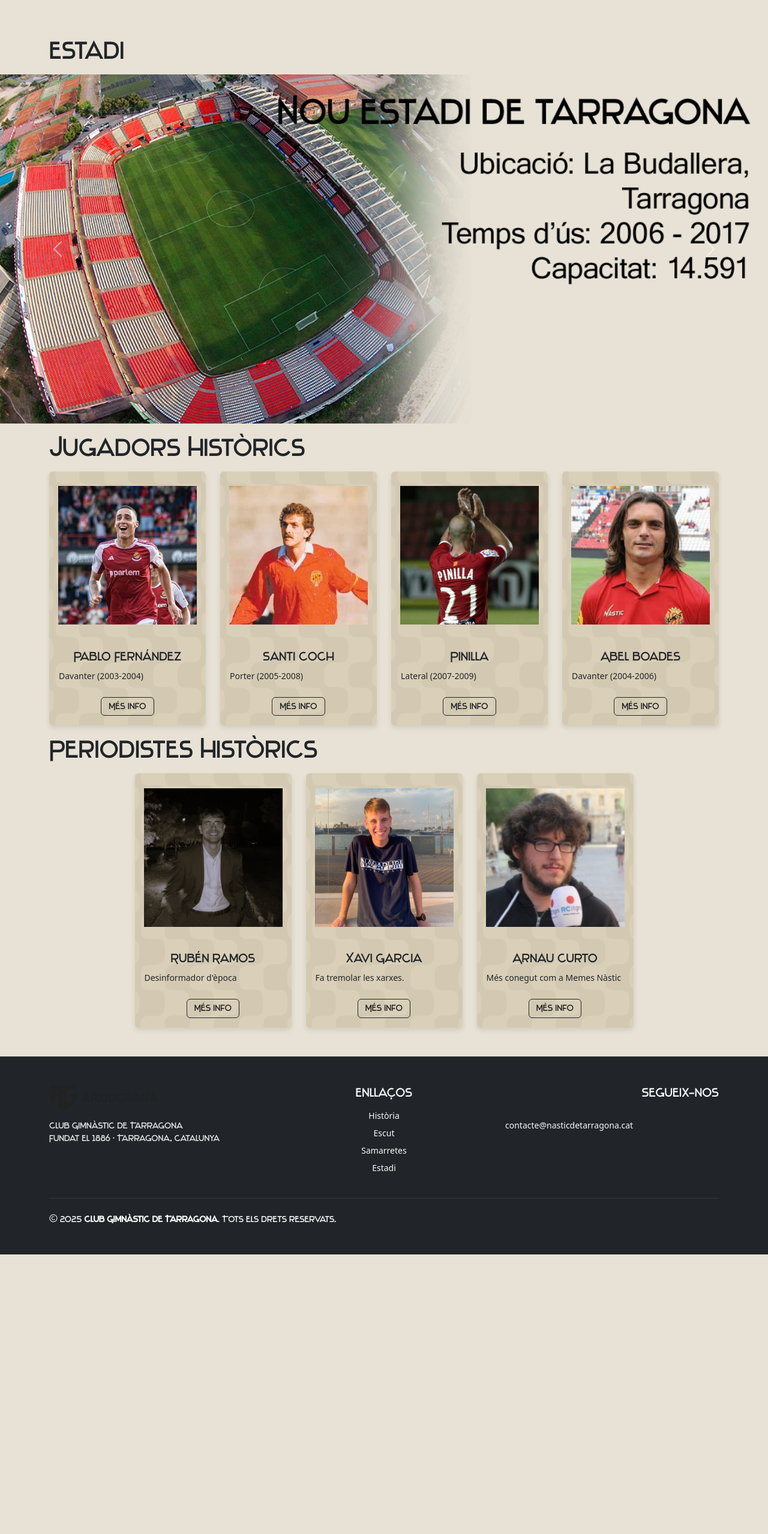
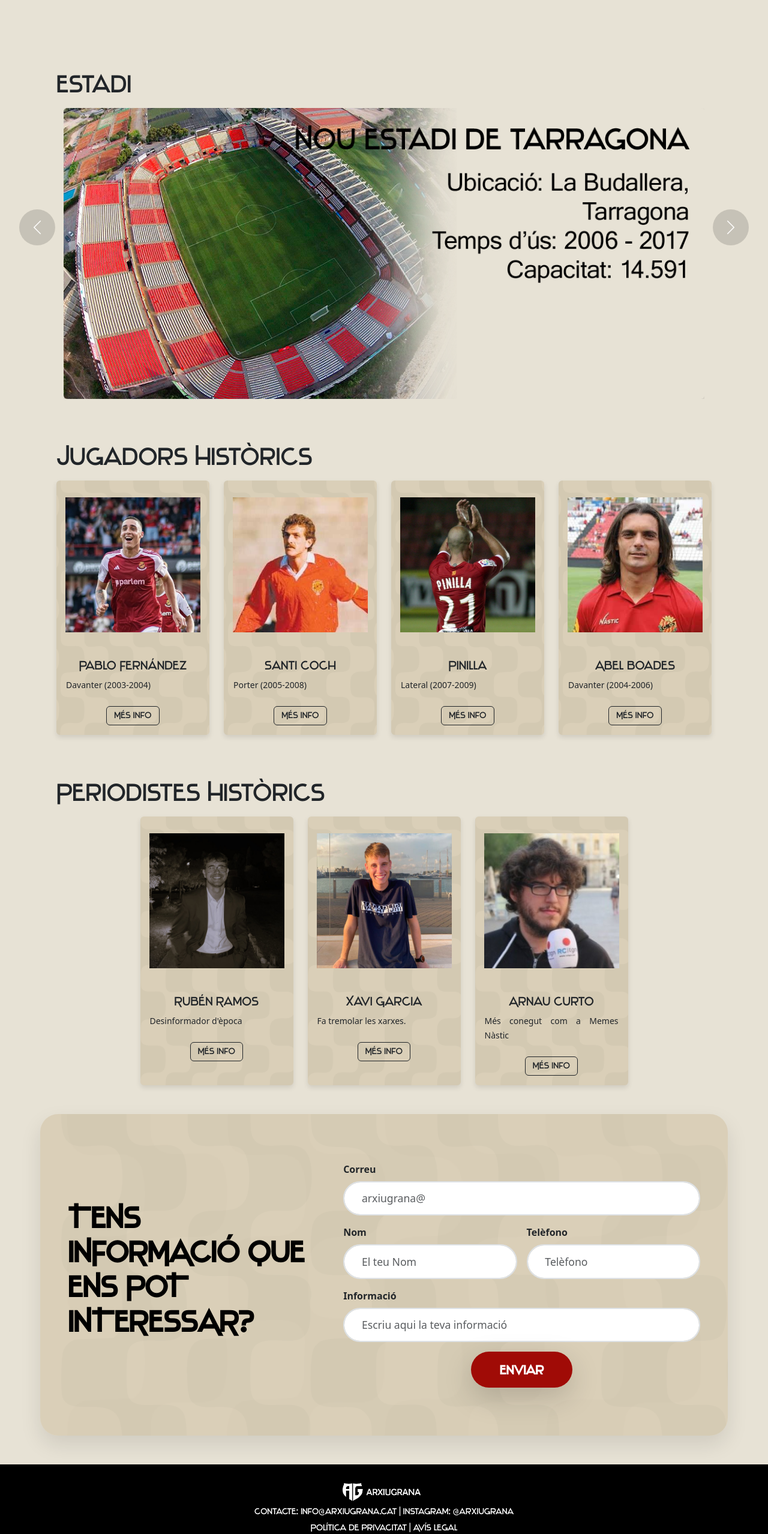
Before and after one commit to ramonlloorach/nasitc, a plain HTML site: page index.html in a window 1280 px wide. Shown: the part 9220-11777 px from the top of the page at 60% size. Before the commit the page ends 11311 px from the top, so only its background shows below. Drawn offline with nearby package versions, Linux system fonts and the light colour scheme.

Commit message:
penjar casi final

```diff
--- a/estils.css
+++ b/estils.css
@@ -209,3 +209,157 @@ section {
     line-height: 1.5;
     color: #333;
 }
+
+/* --- FLETXES FORA DEL MARGE + ESTIL PERSONALITZAT --- */
+#estadi {
+    overflow: visible !important;
+}
+
+.custom-arrow {
+    position: absolute;
+    top: 50%;
+    transform: translateY(-50%);
+    width: 60px;
+    height: 60px;
+    background-color: rgba(0, 0, 0, 0.169);
+    border-radius: 50%;
+    display: flex;
+    align-items: center;
+    justify-content: center;
+    opacity: 0.85;
+    transition: all 0.3s ease;
+}
+
+.custom-arrow:hover {
+    background-color: rgba(0, 0, 0, 0.95);
+    opacity: 1;
+    transform: translateY(-50%) scale(1.1);
+}
+
+/* Fletxa esquerra: fora a l'esquerra */
+.carousel-control-prev.custom-arrow {
+    left: -50px;
+}
+
+/* Fletxa dreta: fora a la dreta */
+.carousel-control-next.custom-arrow {
+    right: -50px;
+}
+
+/* Icones més grans i blanques */
+.custom-arrow .carousel-control-prev-icon,
+.custom-arrow .carousel-control-next-icon {
+    width: 28px;
+    height: 28px;
+    background-size: 100%;
+    filter: brightness(0) invert(1);
+}
+
+/* En mòbil: més a prop però encara fora */
+@media (max-width: 768px) {
+    .custom-arrow {
+        width: 50px;
+        height: 50px;
+    }
+    .carousel-control-prev.custom-arrow { left: -20px; }
+    .carousel-control-next.custom-arrow { right: -20px; }
+}
+
+/* --- SUBSCRIPCIÓ A TOT L'AMPLE --- */
+.subscribe-section {
+    background-image: url('fotos web/altres/textura.png');
+    position: relative;
+    z-index: 1;
+    margin-left: -15px;
+    margin-right: -15px;
+    padding-left: 30px !important;
+    padding-right: 30px !important;
+    border-radius: 30px;
+    box-shadow: 0 15px 35px rgba(0,0,0,0.1);
+    overflow: hidden;
+}
+
+/* Fons amb textura */
+.subscribe-section::before {
+    content: '';
+    position: absolute;
+    top: 0; left: 0; right: 0; bottom: 0;
+    background-image: url('fotos web/altres/textura.png');
+    background-size: cover;
+    opacity: 0.3;
+    z-index: -1;
+}
+
+/* Container intern centrat */
+.subscribe-section .container {
+    max-width: 1400px;
+    padding: 2rem 1rem;
+}
+
+/* Inputs grans i arrodonits */
+.subscribe-section .form-control-lg.rounded-pill {
+    padding: 0.85rem 1.8rem;
+    font-size: 1.1rem;
+    border: 2px solid #dee2e6;
+    background-color: #fff;
+    transition: all 0.3s ease;
+}
+
+
+/* Botó gran i animat */
+.subscribe-section .btn-primary {
+    padding: 0.9rem 3rem;
+    font-size: 1.3rem;
+    transition: all 0.3s ease;
+}
+
+.subscribe-section .btn-primary:hover {
+    transform: translateY(-3px);
+    box-shadow: 0 10px 25px rgba(0, 0, 0, 0.4) !important;
+}
+
+/* Responsive: en mòbil, tot apilat i centrat */
+@media (max-width: 992px) {
+    .subscribe-section {
+        margin-left: -10px;
+        margin-right: -10px;
+        padding-left: 20px !important;
+        padding-right: 20px !important;
+        border-radius: 20px;
+    }
+    .subscribe-section .display-5 {
+        font-size: 2rem;
+    }
+    .subscribe-section .btn-primary {
+        width: 100%;
+        font-size: 1.2rem;
+    }
+}
+/* --- FOOTER A TOT L'AMPLE --- */
+footer {
+    background-color: #000000 !important;
+    color: white !important;
+    width: 100vw;
+    margin-left: calc(-50vw + 50%);
+    padding: 1.5rem 1rem !important;
+    box-sizing: border-box;
+}
+
+footer a {
+    color: white !important;
+    text-decoration: none !important;
+    transition: opacity 0.3s ease;
+}
+footer p {
+    margin: 0.4rem 0;
+    font-size: 0.9rem;
+    line-height: 1.4;
+    text-align: center ;
+}
+
+/* En mòbil: text més petit */
+@media (max-width: 576px) {
+    footer p {
+        font-size: 0.8rem;
+    }
+}
--- a/index.html
+++ b/index.html
@@ -360,40 +360,45 @@ Durant els últims anys, el Nàstic ha mantingut una forta connexió amb la seva
         </div>
       </div>
     </section>
-  </article>
 
- <!-- Secció de Estadi -->
-<article class="my-3" id="estadi">
+<!-- ==================== ESTADI AMB FLETXES FORA ==================== -->
+<article class="my-5 pt-4 position-relative" id="estadi">
   <div class="container">
     <div class="titols"><h2>Estadi</h2></div>
   </div>
+
+  <!-- Carrusel centrat amb marge -->
+  <div class="container px-4">
     <div id="carouselExampleAutoplaying" class="carousel slide" data-bs-ride="carousel">
       <div class="carousel-inner">
         <div class="carousel-item active">
-        <img src="./fotos web/estadi/avinguda-catalunya.png" class="d-block w-100" alt="Avinguda Catalunya">
+          <img src="./fotos web/estadi/avinguda-catalunya.png" class="d-block w-100 rounded shadow" alt="Avinguda Catalunya">
         </div>
         <div class="carousel-item">
-        <img src="./fotos web/estadi/nou estadi costa daurada.png" class="d-block w-100" alt="Nou Estadi Tarragona">
+          <img src="./fotos web/estadi/nou estadi costa daurada.png" class="d-block w-100 rounded shadow" alt="Nou Estadi Tarragona">
         </div>
         <div class="carousel-item">
-        <img src="./fotos web/estadi/nou estadi tarragona2006.png" class="d-block w-100" alt="Nou Estadi Tarragona 2">
+          <img src="./fotos web/estadi/nou estadi tarragona2006.png" class="d-block w-100 rounded shadow" alt="Nou Estadi Tarragona 2">
         </div>
         <div class="carousel-item">
-        <img src="./fotos web/estadi//nou estadi tarragona (2).png" class="d-block w-100" alt="Nou Estadi Tarragona 2">
+          <img src="./fotos web/estadi/nou estadi tarragona (2).png" class="d-block w-100 rounded shadow" alt="Nou Estadi Tarragona 3">
+        </div>
+      </div>
     </div>
   </div>
 
-    <button class="carousel-control-prev" type="button" data-bs-target="#carouselExampleAutoplaying" data-bs-slide="prev">
+  <!-- FLETXES FORA DEL MARGE -->
+  <button class="carousel-control-prev custom-arrow" type="button" data-bs-target="#carouselExampleAutoplaying" data-bs-slide="prev">
     <span class="carousel-control-prev-icon" aria-hidden="true"></span>
     <span class="visually-hidden">Anterior</span>
   </button>
-    <button class="carousel-control-next" type="button" data-bs-target="#carouselExampleAutoplaying" data-bs-slide="next">
+  <button class="carousel-control-next custom-arrow" type="button" data-bs-target="#carouselExampleAutoplaying" data-bs-slide="next">
     <span class="carousel-control-next-icon" aria-hidden="true"></span>
     <span class="visually-hidden">Següent</span>
   </button>
-  </div>
 </article>
-<article class="my-3" id="jugadors">
+
+<article class="my-5 pt-4" id="jugadors">
   <div class="container">
     <div class="titols"><h2>Jugadors Històrics</h2></div>
 
@@ -497,7 +502,7 @@ Durant els últims anys, el Nàstic ha mantingut una forta connexió amb la seva
   </div>
 </article>
 
-<article class="my-3" id="periodistes">
+<article class="my-5 pt-4" id="periodistes">
   <div class="container">
     <div class="titols"><h2>Periodistes Històrics</h2></div>
 
@@ -575,54 +580,72 @@ Durant els últims anys, el Nàstic ha mantingut una forta connexió amb la seva
   </div>
 </article>
 
-<footer class="bg-dark text-light py-5 mt-5">
+<!-- ==================== SUBSCRIPCIÓ A TOT L'AMPLE ==================== -->
+<section class="subscribe-section py-5 my-5 position-relative overflow-hidden">
   <div class="container">
-    <div class="row g-4">
+    <div class="row align-items-center g-5">
 
-      <!-- Columna 1: Logo + Descripció -->
-      <div class="col-12 col-md-4 text-center text-md-start">
-        <img src="fotos web/altres/logonegre-02.png" alt="Logo Nàstic" class="img-fluid mb-3" style="max-width: 180px;">
-        <p class="small mb-0" style="font-family: 'Stentiga', serif; opacity: 0.9;">
-          Club Gimnàstic de Tarragona<br>
-          Fundat el 1886 · Tarragona, Catalunya
-        </p>
-      </div>
-
-      <!-- Columna 2: Enllaços ràpids -->
-      <div class="col-12 col-md-4 text-center">
-        <h5 class="mb-3" style="font-family: 'Stentiga', serif;">Enllaços</h5>
-        <ul class="list-unstyled small">
-          <li class="mb-2"><a href="#historia" class="text-light text-decoration-none hover-link">Història</a></li>
-          <li class="mb-2"><a href="#escut" class="text-light text-decoration-none hover-link">Escut</a></li>
-          <li class="mb-2"><a href="#samarretes" class="text-light text-decoration-none hover-link">Samarretes</a></li>
-          <li class="mb-2"><a href="#estadi" class="text-light text-decoration-none hover-link">Estadi</a></li>
-        </ul>
-      </div>
-
-      <!-- Columna 3: Xarxes socials -->
-      <div class="col-12 col-md-4 text-center text-md-end">
-        <h5 class="mb-3" style="font-family: 'Stentiga', serif;">Segueix-nos</h5>
-        <div class="d-flex justify-content-center justify-content-md-end gap-3">
-          <a href="#" class="text-light fs-4 hover-icon"><i class="bi bi-instagram"></i></a>
-          <a href="#" class="text-light fs-4 hover-icon"><i class="bi bi-twitter"></i></a>
-          <a href="#" class="text-light fs-4 hover-icon"><i class="bi bi-facebook"></i></a>
-          <a href="#" class="text-light fs-4 hover-icon"><i class="bi bi-youtube"></i></a>
-        </div>
-        <p class="small mt-3 mb-0">contacte@nasticdetarragona.cat</p>
-      </div>
+      <!-- Text esquerra -->
+      <div class="col-12 col-lg-5 text-center text-lg-start">
+        <h3 class="mb-3 display-5 fw-bold" style="font-family: 'Stentiga', serif; color: #000000;">
+          TENS INFORMACIÓ QUE ENS POT INTERESSAR?
+        </h3>
 
       </div>
 
-    <!-- Línia separadora -->
-    <hr class="my-4 border-secondary">
+      <!-- Formulari dret -->
+      <div class="col-12 col-lg-7">
+        <form class="row g-3 needs-validation" novalidate>
 
-    <!-- Copyright -->
-    <div class="text-center small">
-      <p class="mb-0" style="font-family: 'Stentiga', serif;">
-        &copy; 2025 <strong>Club Gimnàstic de Tarragona</strong>. Tots els drets reservats.
-      </p>
+          <div class="col-12">
+            <label for="email" class="form-label fw-bold">Correu</label>
+            <input type="email" class="form-control form-control-lg rounded-pill" id="email" placeholder="arxiugrana@" required>
+          </div>
+
+          <div class="col-12 col-md-6">
+            <label for="nombre" class="form-label fw-bold">Nom</label>
+            <input type="text" class="form-control form-control-lg rounded-pill" id="nombre" placeholder="El teu Nom" required>
+          </div>
+
+          <div class="col-12 col-md-6">
+            <label for="telefono" class="form-label fw-bold">Telèfono</label>
+            <input type="tel" class="form-control form-control-lg rounded-pill" id="telefono" placeholder="Telèfono">
+          </div>
+
+          <div class="col-12">
+            <label for="email" class="form-label fw-bold">Informació</label>
+            <input type="email" class="form-control form-control-lg rounded-pill" id="email" placeholder="Escriu aqui la teva informació" required>
+          </div>
+
+          <div class="col-12 text-center">
+           <button type="button" class="btn btn-primary btn-lg px-5 rounded-pill shadow-lg fw-bold"
+        style="background: #a00b06; border: none; font-family: 'Stentiga', serif;">
+  Enviar
+</button>
+          </div>
+
+        </form>
       </div>
     </div>
+  </div>
+</section>
+
+
+
+
+<!-- FOOTER  -->
+<footer class="py-4 text-center" style="background-color: #000000; color: white; font-family: 'Stentiga', serif;">
+  <p class="mb-2 small">
+    <img src="./fotos web/altres/logoblanc.png" alt="Escut Nàstic" style="height: 30px; vertical-align: middle; margin-right: 8px;">
+  </p>
+  <p class="mb-2 small">
+    Contacte: <a href="mailto:info@nastic.cat" class="text-white text-decoration-none">info@arxiugrana.cat</a> |
+    Instagram: <a href="https://instagram.com/nasticdetarragona" class="text-white text-decoration-none" target="_blank">@arxiugrana</a>
+  </p>
+  <p class="mb-0 small">
+    <a href="#politica" class="text-white text-decoration-none">Política de privacitat</a> |
+    <a href="#avis" class="text-white text-decoration-none">Avís legal</a>
+  </p>
 </footer>
 
 
```
Also changed, not shown: fotos web/altres/logoblanc.png (added). Lines whose indentation alone changed are shown as unchanged.
